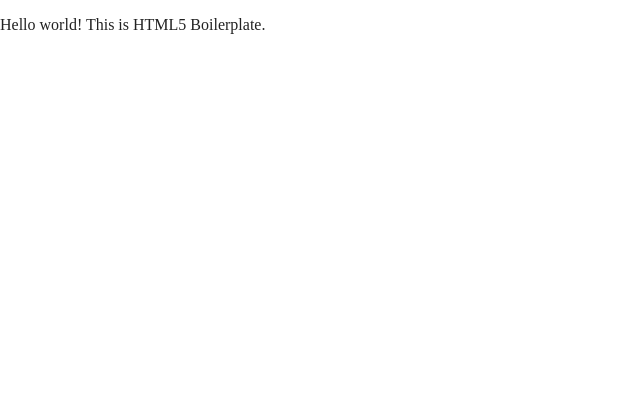
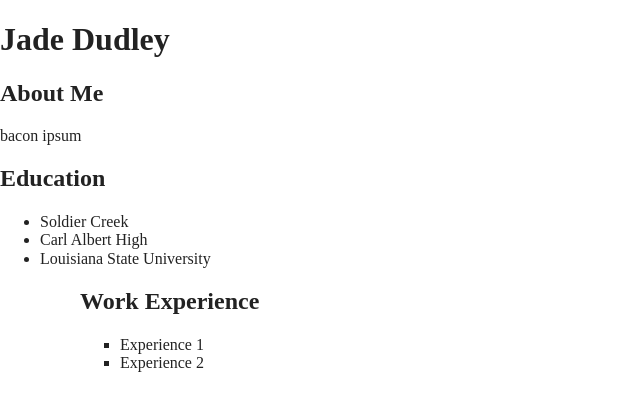
Before and after one commit to jadeccdudley/H-section-content-, a website built with Parcel: page index.html in a window 1280 px wide. Shown: the whole page, without its empty margins (0-640 px from the left). Built offline with nearby package versions, Linux system fonts and the light colour scheme.

Commit message:
add sectioning content

```diff
--- a/index.html
+++ b/index.html
@@ -23,19 +23,30 @@
 </head>
 
 <body>
+  <header>
+    <div>
+  <h1>Jade Dudley</h1>
+  <h2>About Me</h2>
+</div>
+<p>bacon ipsum</p>
+<header>
+  <main>
+    <section>
+  <h2>Education</h2>
+  <ul>
+    <li>Soldier Creek</li>
+    <li>Carl Albert High</li>
+    <li>Louisiana State University</li>
+    <ul>
+    <section>
 
-  <!-- Add your site or application content here -->
-  <p>Hello world! This is HTML5 Boilerplate.</p>
-  <script src="js/vendor/modernizr-3.11.2.min.js"></script>
-  <script src="js/plugins.js"></script>
-  <script src="js/main.js"></script>
-
-  <!-- Google Analytics: change UA-XXXXX-Y to be your site's ID. -->
-  <script>
-    window.ga = function () { ga.q.push(arguments) }; ga.q = []; ga.l = +new Date;
-    ga('create', 'UA-XXXXX-Y', 'auto'); ga('set', 'anonymizeIp', true); ga('set', 'transport', 'beacon'); ga('send', 'pageview')
-  </script>
-  <script src="https://www.google-analytics.com/analytics.js" async></script>
+  <section>
+  <h2>Work Experience</h2>
+  <ul>
+    <li>Experience 1</li>
+    <li>Experience 2</li>
+  </ul>
+</main>
 </body>
 
 </html>
```
